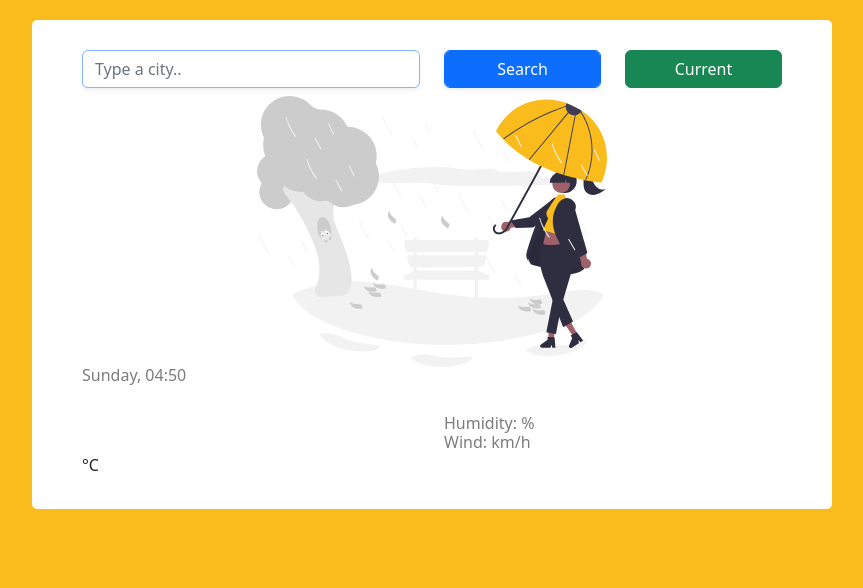
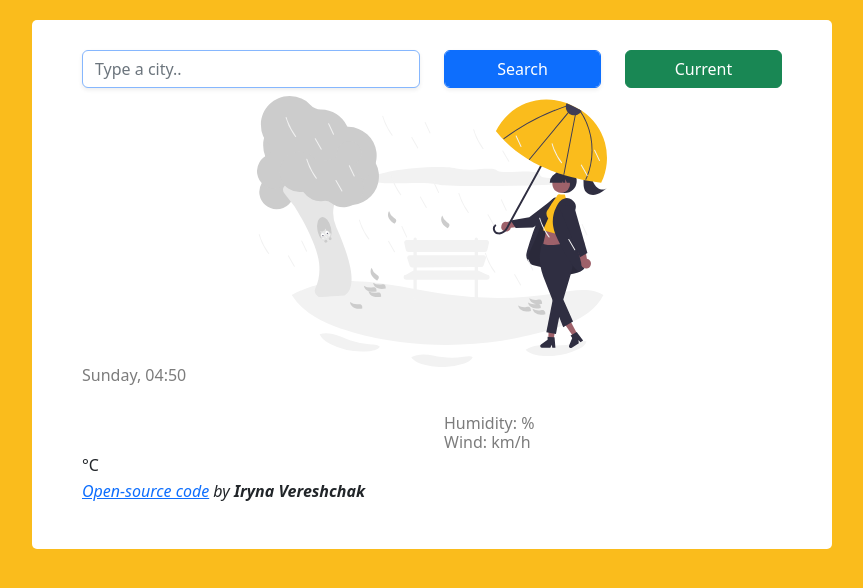
Before and after one commit to veriryna/autumn-weather-app, a plain HTML site: page index.html in a window 1280 px wide. Shown: the whole page, without its empty margins (208-1071 px from the left). Drawn offline with nearby package versions, Linux system fonts and the light colour scheme; no server answers.

Commit message:
Added footer

```diff
--- a/index.html
+++ b/index.html
@@ -67,6 +67,14 @@
               <li>Wind: <span id="wind"></span> km/h</li>
             </ul>
           </div>
+          <p class="footer">
+            <em>
+              <a href="https://github.com/veriryna/autumn-weather-app"
+                >Open-source code</a
+              >
+              by <strong>Iryna Vereshchak</strong></em
+            >
+          </p>
         </div>
       </div>
     </div>
```
